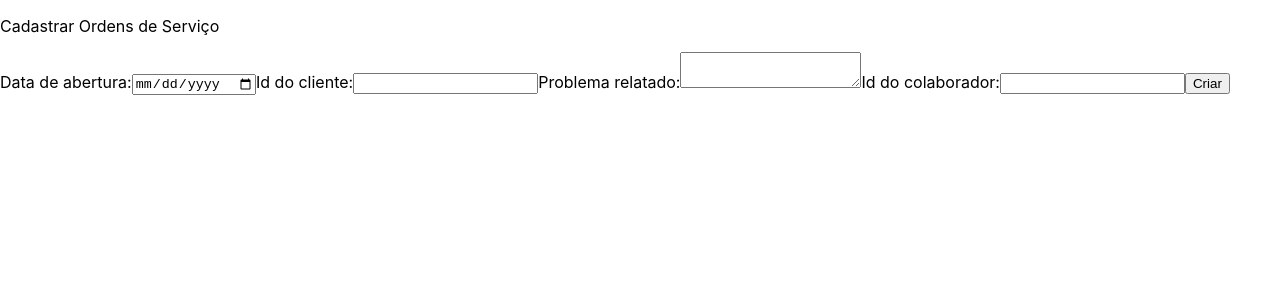
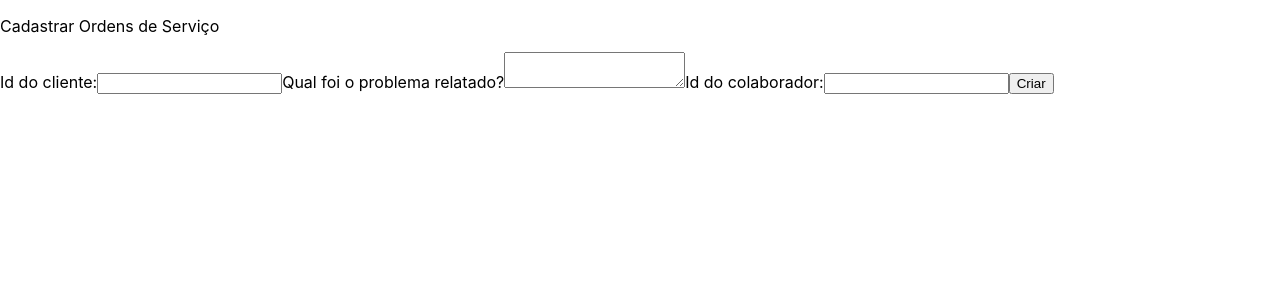
Before and after one commit to p-lacerda/desafio-findme-crud, a Next.js app in the folder front-end/: page /os/novo in a window 1280 px wide. Shown: the top 300 px of the page. Built offline with nearby package versions, Linux system fonts and the light colour scheme.

Commit message:
remove data dos inputs

```diff
--- a/front-end/src/pages/os/novo.tsx
+++ b/front-end/src/pages/os/novo.tsx
@@ -4,7 +4,6 @@ import { useRouter } from 'next/router';
 import Head from 'next/head';
 
 type Inputs = {
-  data: Date,
   clienteId: number,
   problemaRelatado: string,
   colaboradorId: number,
@@ -24,7 +23,7 @@ const CadastrarOs: NextPage = () => {
       body: JSON.stringify(data)
     })
 
-    router.push('/');
+    router.push('/os');
   };
   return (
     <div>
@@ -37,15 +36,11 @@ const CadastrarOs: NextPage = () => {
       <div>
         <form onSubmit={handleSubmit(onSubmit)}>
           <label>
-            Data de abertura:
-            <input type="date" { ...register("data", { required: true })} />
-          </label>
-          <label>
             Id do cliente:
             <input { ...register("clienteId", { required: true })} />
           </label>
           <label>
-            Problema relatado:
+            Qual foi o problema relatado?
             <textarea { ...register("problemaRelatado", { required: true })} />
           </label>
           <label>
```
